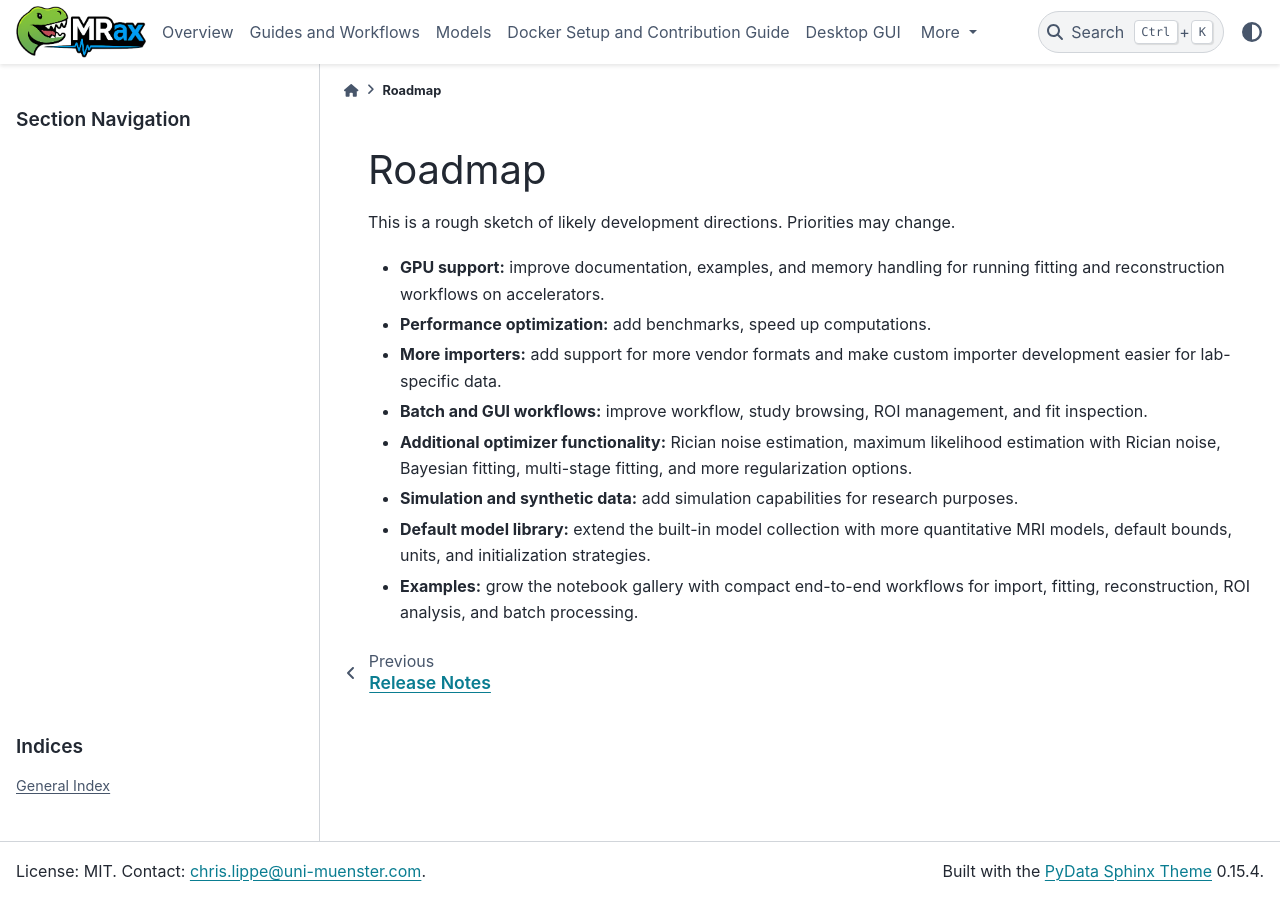
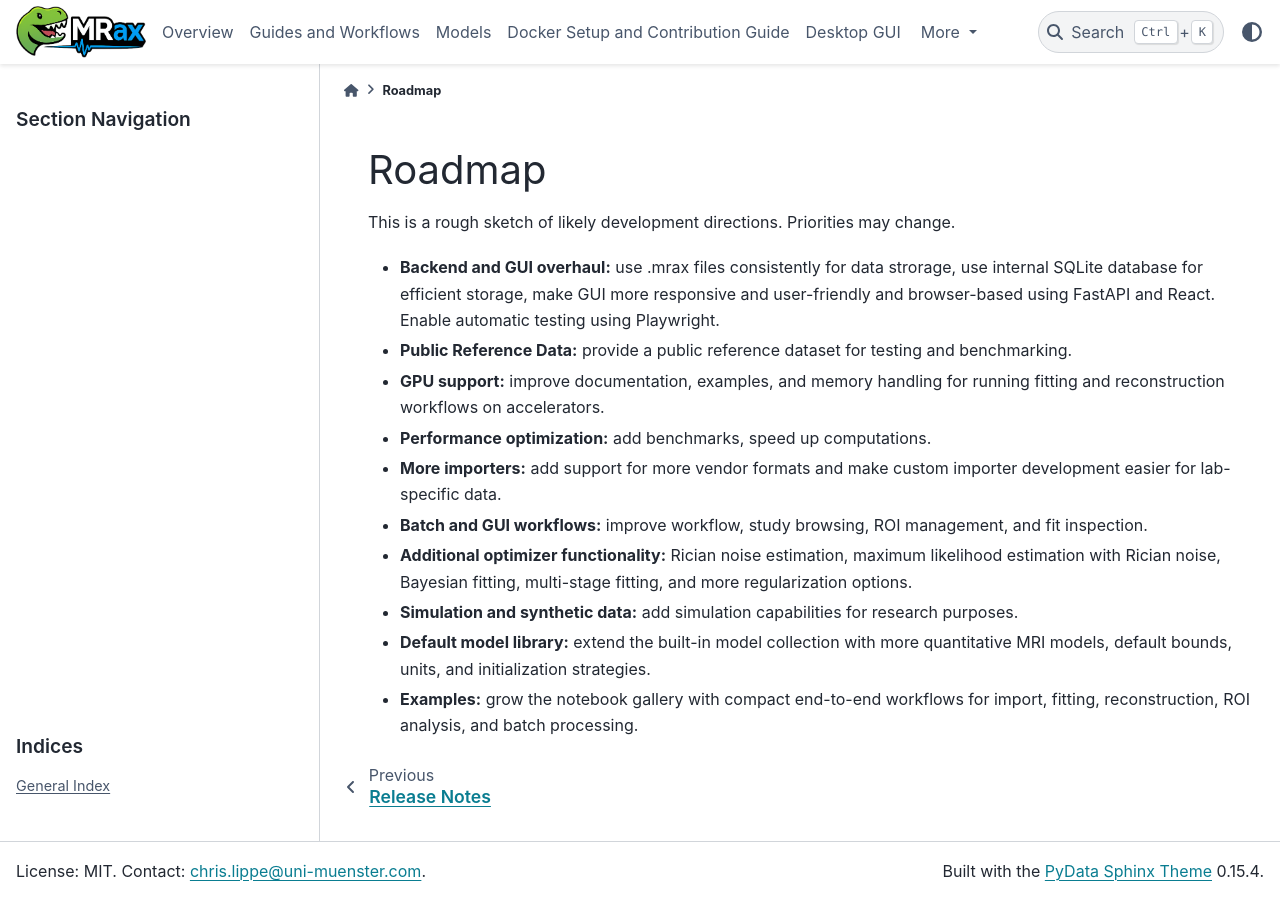
Before and after one commit to chris-lippe/MRax, a Sphinx documentation site: the page built from docs/roadmap.rst, in a window 1280 px wide. Built offline with Sphinx 7.4.7 and the PyData theme 0.15.4, drawn with Linux system fonts in a browser that asks for light colours; pages that are not in the unit, such as notebooks, are missing from menus.

Commit message:
roadmap_additions

```diff
--- a/docs/roadmap.rst
+++ b/docs/roadmap.rst
@@ -3,6 +3,9 @@ Roadmap
 
 This is a rough sketch of likely development directions. Priorities may change.
 
+- **Backend and GUI overhaul:** use .mrax files consistently for data strorage, use internal SQLite database for efficient storage,
+  make GUI more responsive and user-friendly and browser-based using FastAPI and React. Enable automatic testing using Playwright.
+- **Public Reference Data:** provide a public reference dataset for testing and benchmarking.
 - **GPU support:** improve documentation, examples, and memory handling for running
   fitting and reconstruction workflows on accelerators.
 - **Performance optimization:** add benchmarks, speed up computations.
```
